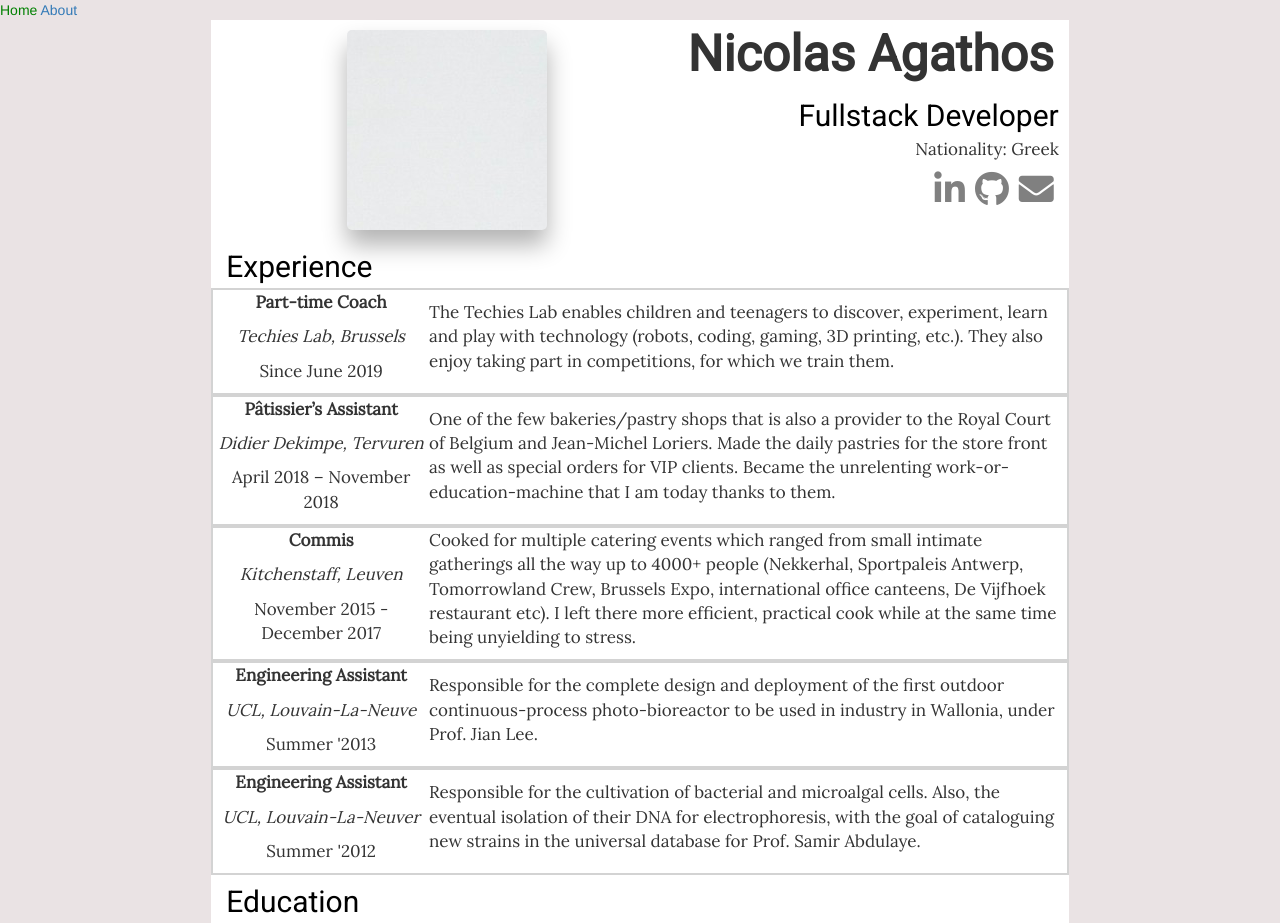
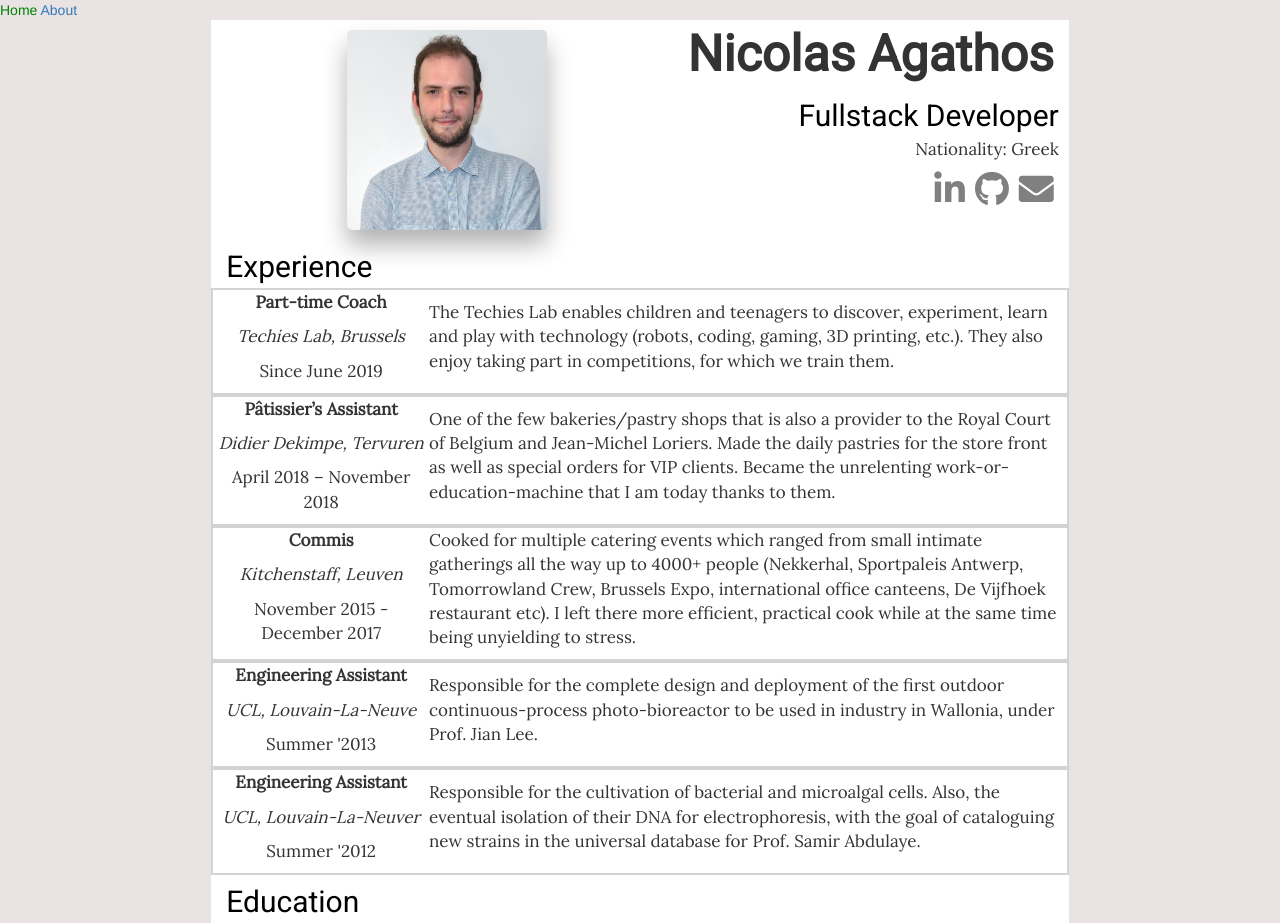
Before and after one commit to Disco-Chef/portfolio-test-jekyll, a Jekyll site: the page built from index.markdown, in a window 1280 px wide. Built offline with Jekyll 4.4.1, drawn with Linux system fonts in a browser that asks for light colours; nearby versions of some CDN libraries.

Commit message:
fixed asset paths

```diff
--- a/Gemfile
+++ b/Gemfile
@@ -6,6 +6,7 @@ source "https://rubygems.org"
 #     bundle exec jekyll serve
 #
 gem 'bootstrap'
+gem "github-pages", group: :jekyll_plugins
 # This will help ensure the proper Jekyll version is running.
 # Happy Jekylling!
 gem "jekyll", "~> 4.0.0"
--- a/_sass/main.scss
+++ b/_sass/main.scss
@@ -52,7 +52,9 @@ p{
 .photo{
   height: 200px;
   width: 200px;
-  background-image: url(../images/nikos.jpg);
+  background-image: url('../images/nikos.jpg');
+  background-size: cover;
+  background-position: center;
   padding: 10px 15px;
   margin: 10px auto;
   border-radius: 5px;
```
